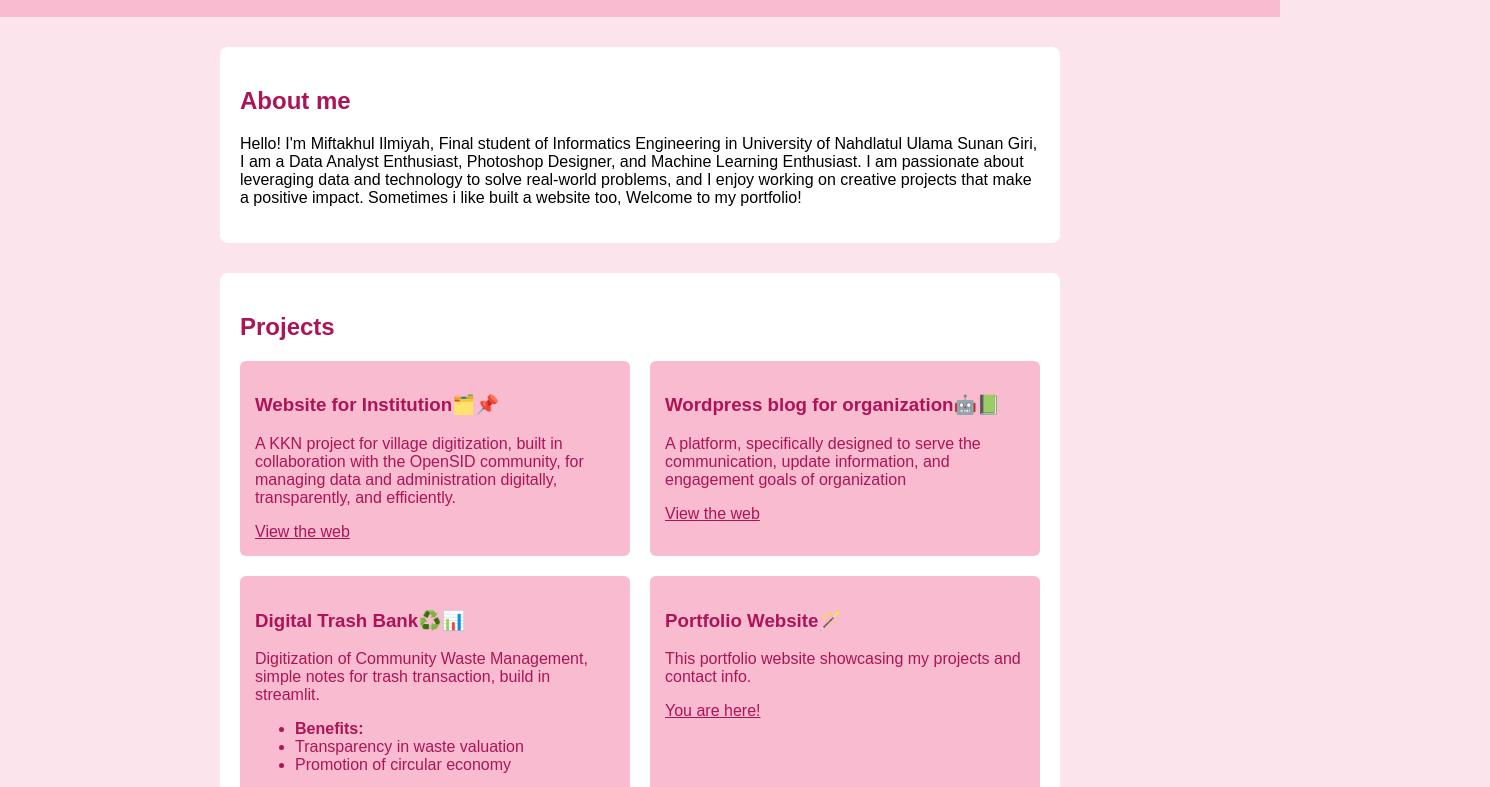
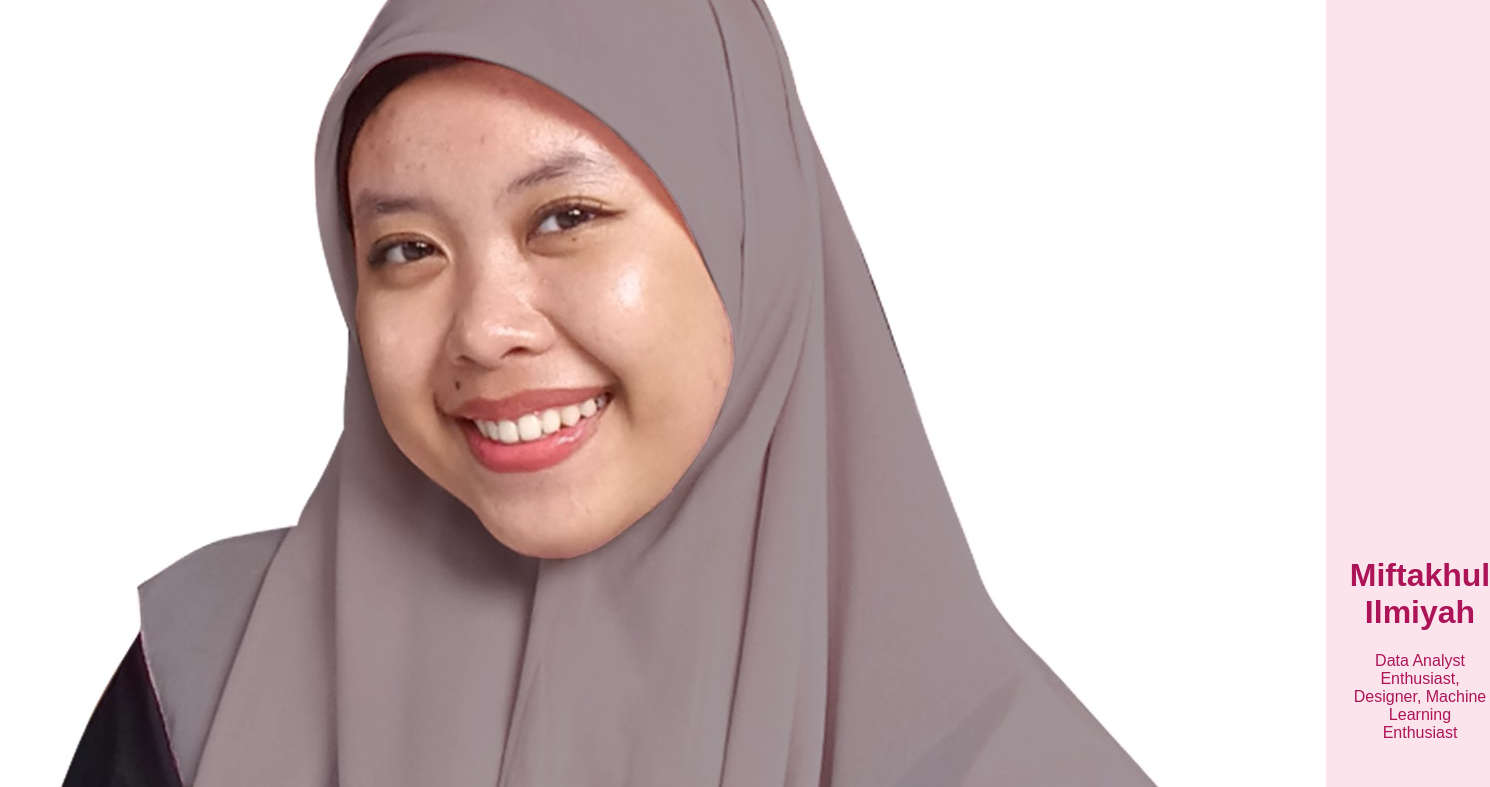
Before and after one commit to Ilmiu/portofolio, a plain HTML site: page index.html in a window 1280 px wide. Shown: the part 145-932 px from the top of the page, 1490 px wide, since content can reach past the window. Drawn offline with Linux system fonts and the light colour scheme.

Commit message:
Update index.html

```diff
--- a/index.html
+++ b/index.html
@@ -39,7 +39,8 @@
         </head>
         <body>
             <header>
-            <img src="./pp.jpg" alt="Profile Photo" class="profile-img">
+            <img src="./pp.jpg" alt="Momen Bahagia">
+<!--             <img src="./pp.jpg" alt="Profile Photo" class="profile-img"> -->
             <div>
                 <h1>Miftakhul Ilmiyah</h1>
                 <p>Data Analyst Enthusiast, Designer, Machine Learning Enthusiast</p>
```
